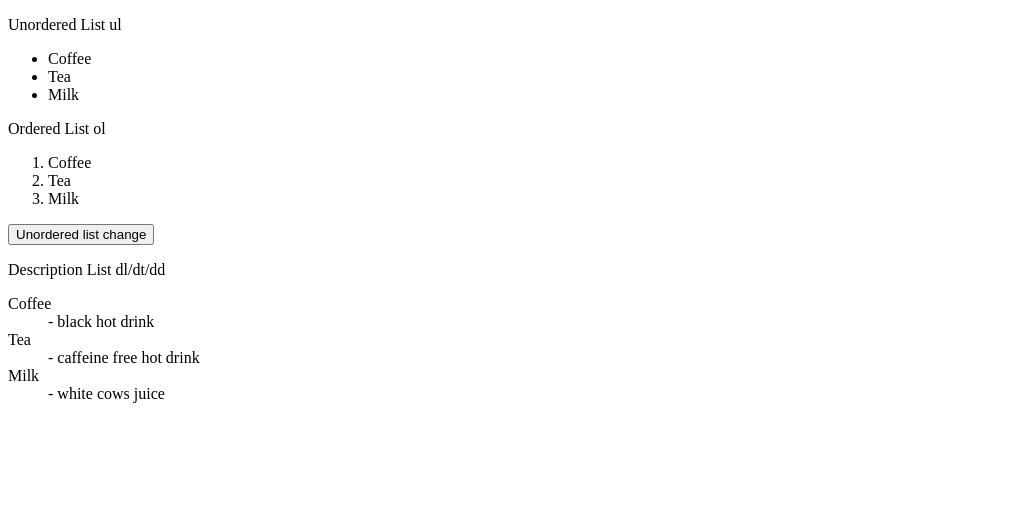
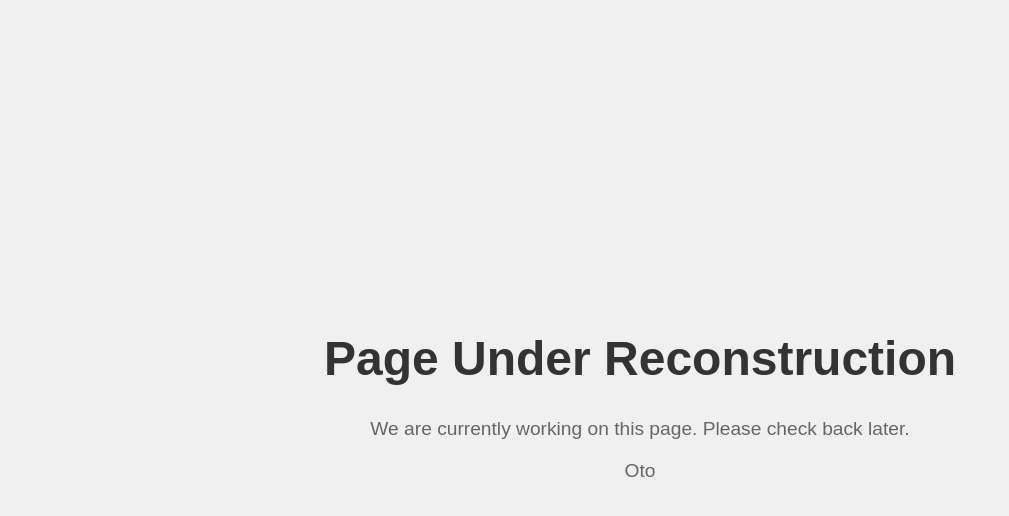
Before and after one commit to otozah/mySite, a plain HTML site: page index.html in a window 1280 px wide. Shown: the whole page, without its empty margins (0-1009 px from the left). Drawn offline with Linux system fonts and the light colour scheme.

Commit message:
Add files via upload

```diff
--- a/index.html
+++ b/index.html
@@ -1,43 +1,36 @@
-<!doctype html>
-<html>
+<html lang="en">
 <head>
-<meta charset="UTF-8">
-<title>html1</title>
-	<style>
-		styled-list {
-			list-style
-		}
-	</style>
+    <meta charset="UTF-8">
+    <meta name="viewport" content="width=device-width, initial-scale=1.0">
+    <title>Page Under Reconstruction</title>
+    <style>
+        body {
+            display: flex;
+            justify-content: center;
+            align-items: center;
+            height: 100vh;
+            margin: 0;
+            font-family: Arial, sans-serif;
+            background-color: #f0f0f0;
+        }
+        .container {
+            text-align: center;
+        }
+        h1 {
+            font-size: 3em;
+            color: #333;
+        }
+        p {
+            font-size: 1.2em;
+            color: #666;
+        }
+    </style>
 </head>
-
 <body>
-	<p>Unordered List ul</p>
-	<ul id="demo">
-		<li>Coffee</li>
-		<li>Tea</li>
-		<li>Milk</li>
-	</ul>
-
-	<p>Ordered List ol</p>
-	 <ol>
-		<li>Coffee</li>
-		 <li>Tea</li>
-		 <li>Milk</li>
-	 </ol>
-	<button onclick="myFunction()">Unordered list change</button>
-	<script>
-		function myFunction() {
-			document.getElementById="demo".innerHTML
-		}
-	</script>
-	<p>Description List dl/dt/dd</p>
-	<dl>
-		<dt>Coffee</dt>
-		<dd>- black hot drink</dd>
-		<dt>Tea</dt>
-		<dd>- caffeine free hot drink</dd>
-		<dt>Milk</dt>
-		<dd>- white cows juice</dd>
-	</dl>
+    <div class="container">
+        <h1>Page Under Reconstruction</h1>
+        <p>We are currently working on this page. Please check back later.</p>
+		<p>Oto</p>
+    </div>
 </body>
 </html>
```
